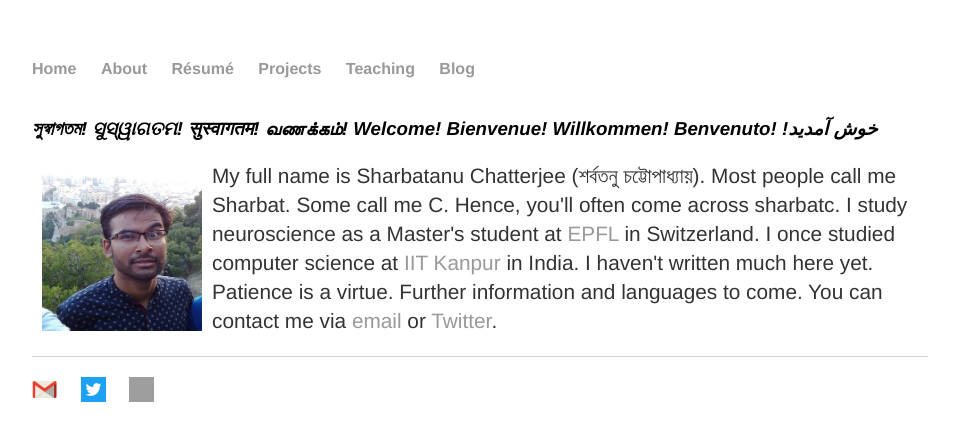
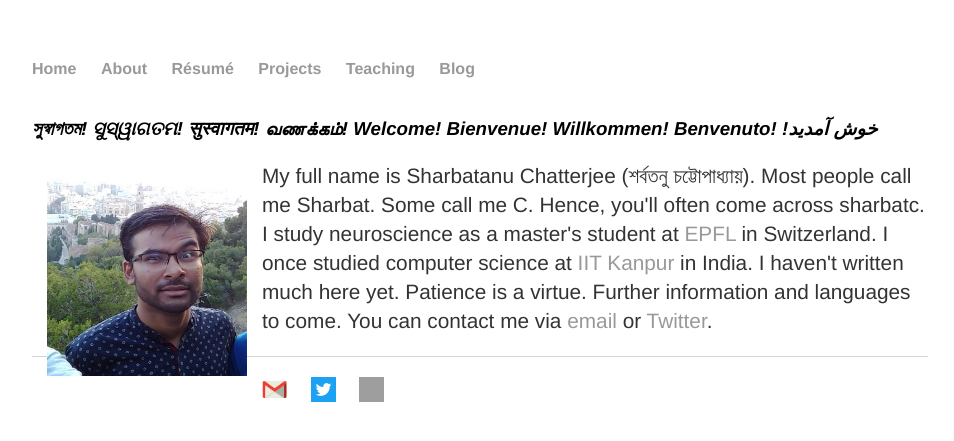
Before and after one commit to sharbatc/sharbatc.github.io, a Jekyll site: the page built from index.html, in a window 1280 px wide. Shown: the top 441 px of the page, without its empty margins (160-1114 px from the left). Built offline with Jekyll 4.4.1, drawn with Linux system fonts in a browser that asks for light colours; grey boxes are pictures that could not be loaded.

Commit message:
Update index.html

```diff
--- a/index.html
+++ b/index.html
@@ -4,5 +4,5 @@ title: Sharbatanu Chatterjee
 ---
 <div class="blurb">
 	<h3><i>সুস্বাগতম! ସୁସ୍ୱାଗତମ! सुस्वागतम! வணக்கம்! Welcome! Bienvenue! Willkommen! Benvenuto! !خوش آمديد</i></h3>
-	<p><img src="/img/profpicmalaga.png" alt="My photo from Malaga" style="float:left;width:160px;height:160px;padding:10px">My full name is Sharbatanu Chatterjee (শর্বতনু চট্টোপাধ্যায়). Most people call me Sharbat. Some call me C. Hence, you'll often come across sharbatc. I study neuroscience as a Master's student at <a href="https://epfl.ch/">EPFL</a> in Switzerland. I once studied computer science at <a href="https://iitk.ac.in">IIT Kanpur</a> in India. I haven't written much here yet. Patience is a virtue. Further information and languages to come. You can contact me via <a href="mailto:sharbatanu444@gmail.com">email</a> or <a href="https://www.twitter.com/sharbat_c">Twitter</a>.
+	<p><img src="/img/profpicmalaga.png" alt="My photo from Malaga" style="float:left;width:200px;height:200px;padding:15px">My full name is Sharbatanu Chatterjee (শর্বতনু চট্টোপাধ্যায়). Most people call me Sharbat. Some call me C. Hence, you'll often come across sharbatc. I study neuroscience as a master's student at <a href="https://epfl.ch/">EPFL</a> in Switzerland. I once studied computer science at <a href="https://iitk.ac.in">IIT Kanpur</a> in India. I haven't written much here yet. Patience is a virtue. Further information and languages to come. You can contact me via <a href="mailto:sharbatanu444@gmail.com">email</a> or <a href="https://www.twitter.com/sharbat_c">Twitter</a>.
 </div><!-- /.blurb -->
```
